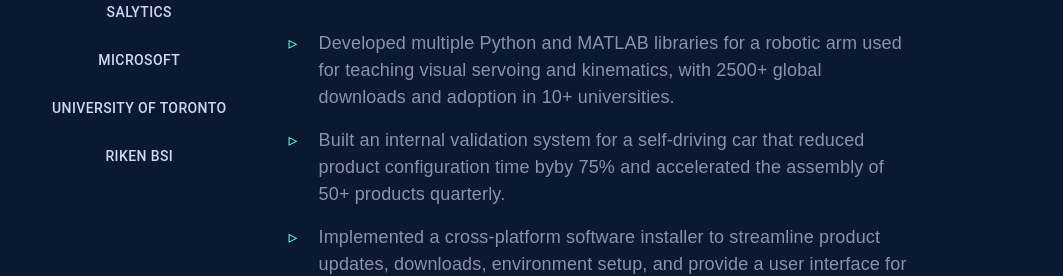
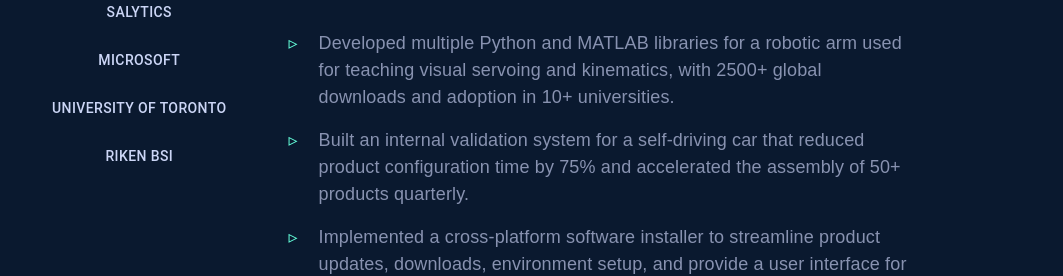
Before and after one commit to Sarava33/portfolio, a React (Create React App) app: page / in a window 1280 px wide. Shown: the part 1784-2060 px from the top of the page, without its empty margins (108-1171 px from the left). Built offline with nearby package versions, Linux system fonts and the light colour scheme.

Commit message:
Fixed type for job desc

```diff
--- a/src/components/joblist.js
+++ b/src/components/joblist.js
@@ -91,7 +91,7 @@ const JobList = () => {
       duration: "JUL 2024 - PRESENT",
       desc: [
         "Developed multiple Python and MATLAB libraries for a robotic arm used for teaching visual servoing and kinematics, with 2500+ global downloads and adoption in 10+ universities.",
-        "Built an internal validation system for a self-driving car that reduced product configuration time byby 75% and accelerated the assembly of 50+ products quarterly.",
+        "Built an internal validation system for a self-driving car that reduced product configuration time by 75% and accelerated the assembly of 50+ products quarterly.",
         "Implemented a cross-platform software installer to streamline product updates, downloads, environment setup, and provide a user interface for product configuration."
       ]
     },
```
